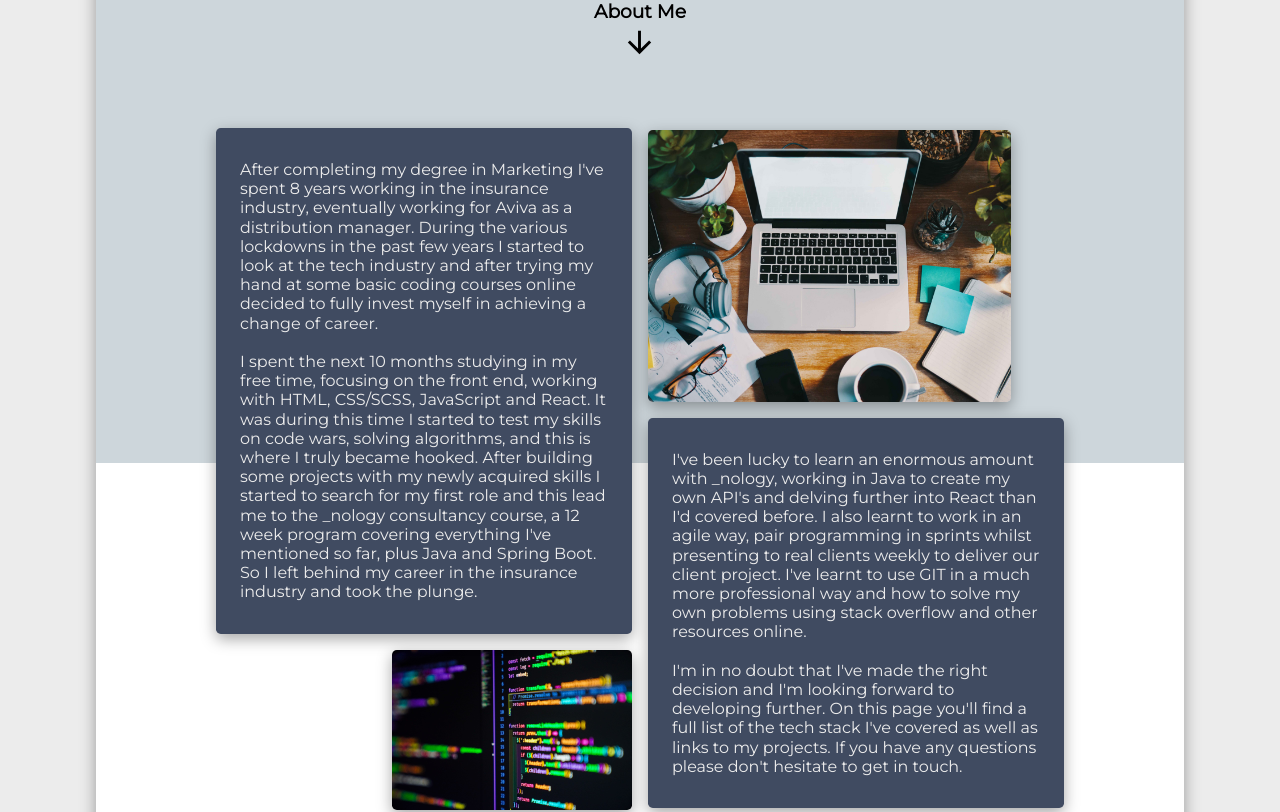
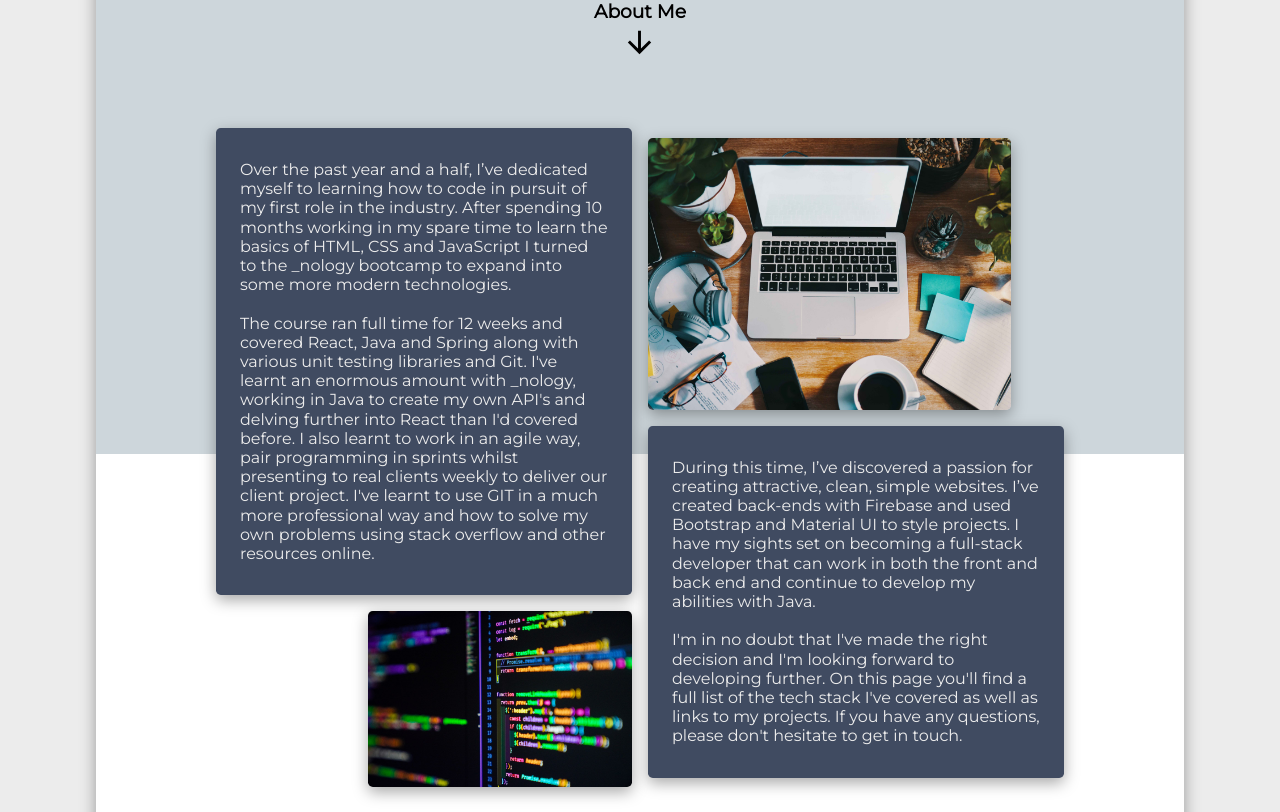
Before and after one commit to AndyBowerman/portfolio-page, a React (Create React App) app: page /my-work in a window 1280 px wide. Shown: the part 680-1492 px from the top of the page. Built offline with nearby package versions, Linux system fonts and the light colour scheme.

Commit message:
altered project text

```diff
--- a/public/index.html
+++ b/public/index.html
@@ -8,6 +8,7 @@
       name="description"
       content="Web site created using create-react-app"
     />
+    <link rel="manifest" href="%PUBLIC_URL%/manifest.json" />
     <title>Andy Bowerman | Portfolio Page</title>
   </head>
   <body>
--- a/src/components/ContactInfo/ContactInfo.jsx
+++ b/src/components/ContactInfo/ContactInfo.jsx
@@ -14,15 +14,15 @@ const ContactInfo = () => {
       </li>
       <li className="contact-info__item">
         <div className="contact-info__icon">
+          <EmailIcon sx={{ fontSize: 40 }} />
+        </div>
+        andy_bowerman06@hotmail.com
+      </li>
+      <li className="contact-info__item">
+        <div className="contact-info__icon">
           <CallIcon sx={{ fontSize: 40 }} />
         </div>
         07712 295051
-      </li>
-      <li className="contact-info__item">
-        <div className="contact-info__icon">
-          <EmailIcon sx={{ fontSize: 40 }} />
-        </div>
-        andy_bowerman06@hotmail.com
       </li>
     </ul>
   );
--- a/src/components/ProjectDetail/ProjectDetail.jsx
+++ b/src/components/ProjectDetail/ProjectDetail.jsx
@@ -1,4 +1,7 @@
 import "./ProjectDetail.scss";
+import ArrowBackIcon from "@mui/icons-material/ArrowBack";
+import OpenInBrowserIcon from '@mui/icons-material/OpenInBrowser';
+import CodeIcon from '@mui/icons-material/Code';
 
 const ProjectDetail = ({ getProject, project }) => {
   const renderTech = project.languages?.map((tech, index) => (
@@ -8,9 +11,6 @@ const ProjectDetail = ({ getProject, project }) => {
   ));
   return (
     <div className="project-detail">
-      <button className="project-detail__close" onClick={() => getProject({})}>
-        X
-      </button>
       <div className="project-detail__dec"></div>
       <div className="project-detail__flex">
         <div className="project-detail__container project-detail__container--left">
@@ -37,7 +37,7 @@ const ProjectDetail = ({ getProject, project }) => {
                 target="_blank"
                 rel="noreferrer"
               >
-                Visit Site
+                <OpenInBrowserIcon /><p className="project-detail__link-text">Visit Site</p>
               </a>
               <a
                 className="project-detail__link"
@@ -45,8 +45,14 @@ const ProjectDetail = ({ getProject, project }) => {
                 target="_blank"
                 rel="noreferrer"
               >
-                Source Code
+                <CodeIcon /><p className="project-detail__link-text">Source Code</p>
               </a>
+              <button
+                onClick={() => getProject({})}
+                className="project-detail__link project-detail__link--close"
+              >
+                <ArrowBackIcon /> <p className="project-detail__link-text">Return to projects</p>
+              </button>
             </div>
           </div>
         </div>
--- a/src/components/ProjectDetail/ProjectDetail.scss
+++ b/src/components/ProjectDetail/ProjectDetail.scss
@@ -7,18 +7,6 @@
   justify-content: center;
   align-items: center;
   position: relative;
-
-  &__close {
-    position: relative;
-    border: none;
-    color: $color-red;
-    font-weight: 700;
-    margin-top: 6.5rem;
-    font-size: $font-size-medium;
-    background-color: transparent;
-    z-index: 1;
-    cursor: pointer;
-  }
 
   &__dec {
     width: 40%;
@@ -35,6 +23,7 @@
     flex-direction: column;
     justify-content: center;
     align-items: center;
+    margin-top: 7rem;
 
     .project-detail__container {
       margin: 0 0.2rem;
@@ -80,7 +69,7 @@
         }
 
         .project-detail__list {
-          margin-top: 1rem;
+          margin: 1rem 0;
           display: flex;
           align-items: center;
           justify-content: center;
@@ -101,21 +90,36 @@
           display: flex;
           justify-content: center;
           align-items: center;
+          flex-wrap: wrap;
 
           .project-detail__link {
             color: $color-bright-white;
+            display: flex;
+            justify-content: center;
+            align-items: center;
             font-size: 1rem;
             text-decoration: none;
             background-color: $color-navy;
-            margin: 1rem;
+            margin: 0.3rem 1rem;
             padding: 0.5rem 1rem;
-            box-shadow: $box-shadow;
+            box-shadow: $box-shadow-subtle;
             transition: 500ms;
             text-align: center;
+
+            .project-detail__link-text {
+              margin-left: 0.5rem;
+            }
+          }
+
+          .project-detail__link--close {
+            background-color: $color-teal;
+            border: none;
+            color: $color-dark-grey;
+            cursor: pointer;
           }
 
           .project-detail__link:hover {
-            box-shadow: $box-shadow-bold;
+            box-shadow: $box-shadow;
           }
         }
       }
@@ -129,7 +133,13 @@
   }
 }
 
-@media (min-width: 950px) {
+@media (min-width: 730px) {
+  .project-detail__flex {
+    margin-top: 4rem;
+  }
+}
+
+@media (min-width: 850px) {
   .project-detail__dec {
     width: 75%;
     left: 0;
--- a/src/components/ProjectTile/ProjectTile.scss
+++ b/src/components/ProjectTile/ProjectTile.scss
@@ -23,6 +23,7 @@
     width: 100%;
     position: absolute;
     background-color: rgba(125, 125, 125, 0.2);
+    transition: background-color 500ms;
   }
 
   &__title {
@@ -33,6 +34,7 @@
     text-align: center;
     font-size: $font-size-medium;
     font-weight: 400;
+    transition: opacity 1s;
   }
 
   &__button {
@@ -47,6 +49,7 @@
     font-family: $font-secondary;
     font-weight: 400;
     cursor: pointer;
+    transition: opacity 1s;
   }
 }
 
--- a/src/containers/AboutMe/AboutMe.jsx
+++ b/src/containers/AboutMe/AboutMe.jsx
@@ -1,6 +1,6 @@
 import "./AboutMe.scss";
-import remoteWorking from '../../assets/remote-working.jpg';
-import code from '../../assets/code.jpg';
+import remoteWorking from "../../assets/remote-working.jpg";
+import code from "../../assets/code.jpg";
 import DownwardArrow from "../../components/DownwardArrow/DownwardArrow";
 
 const AboutMe = () => {
@@ -9,38 +9,39 @@ const AboutMe = () => {
       <div className="about-me__dec"></div>
       <div className="about-me__container">
         <p className="about-me__text">
-          After completing my degree in Marketing I've spent 8 years working in
-          the insurance industry, eventually working for Aviva as a distribution
-          manager. During the various lockdowns in the past few years I started
-          to look at the tech industry and after trying my hand at some basic
-          coding courses online decided to fully invest myself in achieving a
-          change of career.<br/><br/> I spent the next 10 months studying in my free time,
-          focusing on the front end, working with HTML, CSS/SCSS, JavaScript and
-          React. It was during this time I started to test my skills on code
-          wars, solving algorithms, and this is where I truly became hooked.
-          After building some projects with my newly acquired skills I started
-          to search for my first role and this lead me to the _nology
-          consultancy course, a 12 week program covering everything I've
-          mentioned so far, plus Java and Spring Boot. So I left behind my
-          career in the insurance industry and took the plunge.
+          Over the past year and a half, I’ve dedicated myself to learning how
+          to code in pursuit of my first role in the industry. After spending 10
+          months working in my spare time to learn the basics of HTML, CSS and
+          JavaScript I turned to the _nology bootcamp to expand into some more
+          modern technologies. <br /> <br />
+          The course ran full time for 12 weeks and covered React, Java and
+          Spring along with various unit testing libraries and Git. I've learnt
+          an enormous amount with _nology, working in Java to create my own
+          API's and delving further into React than I'd covered before. I also
+          learnt to work in an agile way, pair programming in sprints whilst
+          presenting to real clients weekly to deliver our client project. I've
+          learnt to use GIT in a much more professional way and how to solve my
+          own problems using stack overflow and other resources online.
         </p>
         <img className="about-me__code" src={code} alt="Code editor" />
       </div>
 
       <div className="about-me__container about-me__container--bottom">
-      <img className="about-me__working" src={remoteWorking} alt="Work space" />
+        <img
+          className="about-me__working"
+          src={remoteWorking}
+          alt="Work space"
+        />
         <p className="about-me__text">
-          I've been lucky to learn an enormous amount with _nology, working in
-          Java to create my own API's and delving further into React than I'd
-          covered before. I also learnt to work in an agile way, pair
-          programming in sprints whilst presenting to real clients weekly to
-          deliver our client project. I've learnt to use GIT in a much more
-          professional way and how to solve my own problems using stack overflow
-          and other resources online. <br/><br/>I'm in no doubt that I've made the right
-          decision and I'm looking forward to developing further. On this page
-          you'll find a full list of the tech stack I've covered as well as
-          links to my projects. If you have any questions please don't hesitate
-          to get in touch.
+          During this time, I’ve discovered a passion for creating attractive,
+          clean, simple websites. I’ve created back-ends with Firebase and used
+          Bootstrap and Material UI to style projects. I have my sights set on
+          becoming a full-stack developer that can work in both the front and
+          back end and continue to develop my abilities with Java. <br /> <br />
+          I'm in no doubt that I've made the right decision and I'm looking
+          forward to developing further. On this page you'll find a full list of
+          the tech stack I've covered as well as links to my projects. If you
+          have any questions, please don't hesitate to get in touch.
         </p>
       </div>
       <div className="about-me__arrow">
--- a/src/containers/AboutMe/AboutMe.scss
+++ b/src/containers/AboutMe/AboutMe.scss
@@ -81,7 +81,7 @@
 
     &__code {
       display: unset;
-      height: 10rem;
+      height: 11rem;
       width: auto;
       border-radius: 0.3rem;
       box-shadow: $box-shadow-bold;
```
Also changed, not shown: src/containers/Projects/Projects.jsx (+12 -12 lines), public/manifest.json, 1 other file (tests, documents, lock files or other folders).
